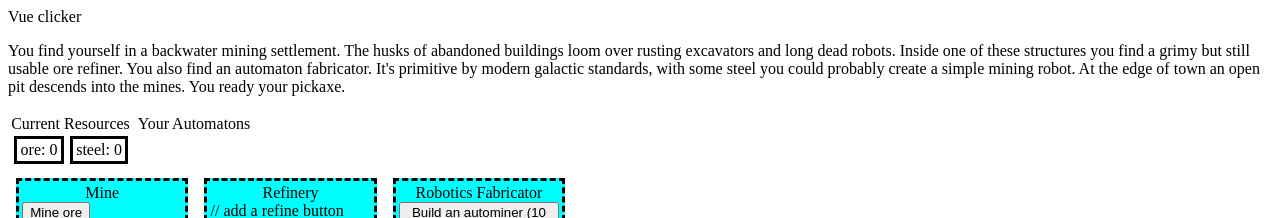
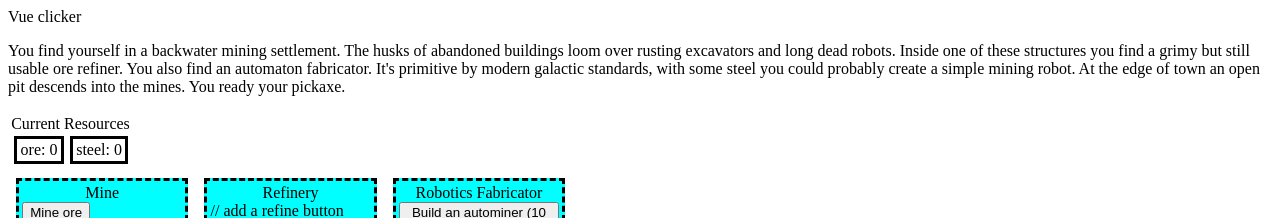
Before and after one commit to michaelwhittemore/vue-clicker-game, a Vue app: page / in a window 1280 px wide. Shown: the top 218 px of the page. Built offline with nearby package versions, Linux system fonts and the light colour scheme.

Commit message:
fixed the contional rendering in automatons

```diff
--- a/src/components/AutomatonDisplay.vue
+++ b/src/components/AutomatonDisplay.vue
@@ -19,7 +19,7 @@ const computedNonZeroAutomatons = computed(() => {
 </script>
 
 <template>
-    <div id="displayWrapper">
+    <div id="displayWrapper" v-if="computedNonZeroAutomatons.length > 0">
         <div>Your Automatons</div>
         <div id="resourceDisplay">
             <!-- // might need to add a key, see the dos?? -->
```
